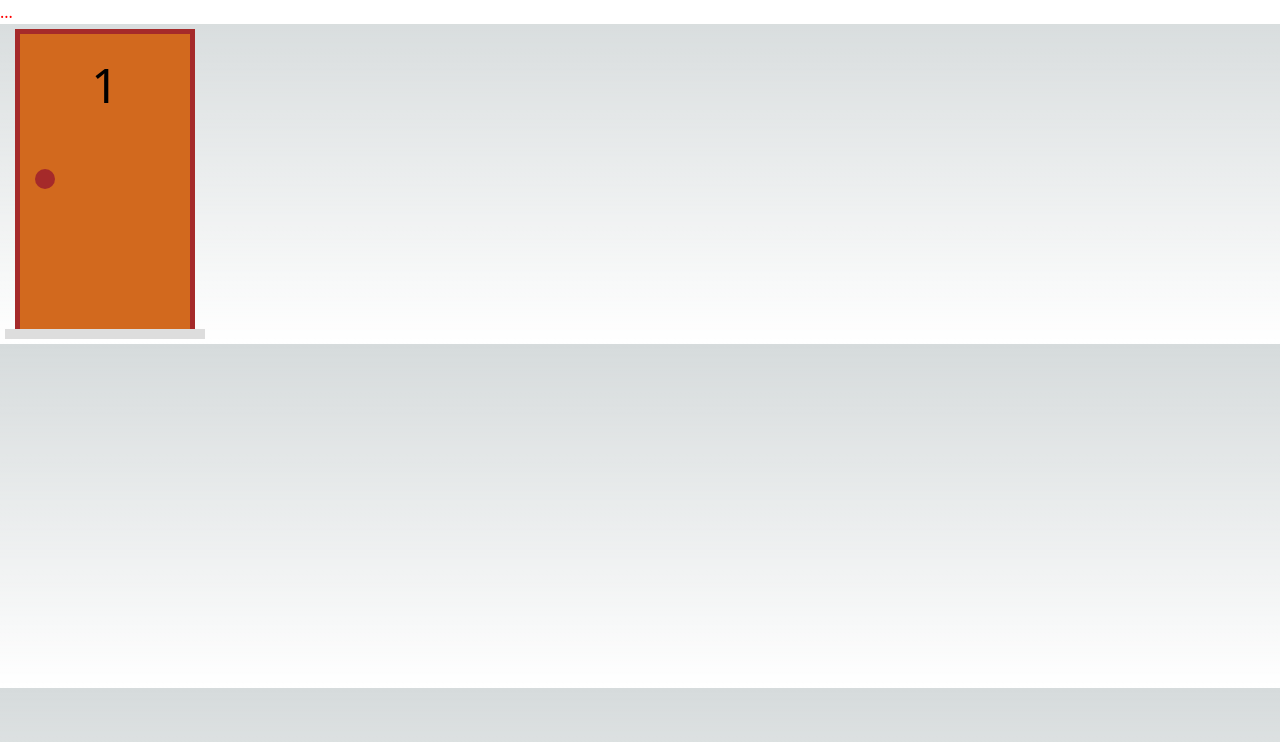
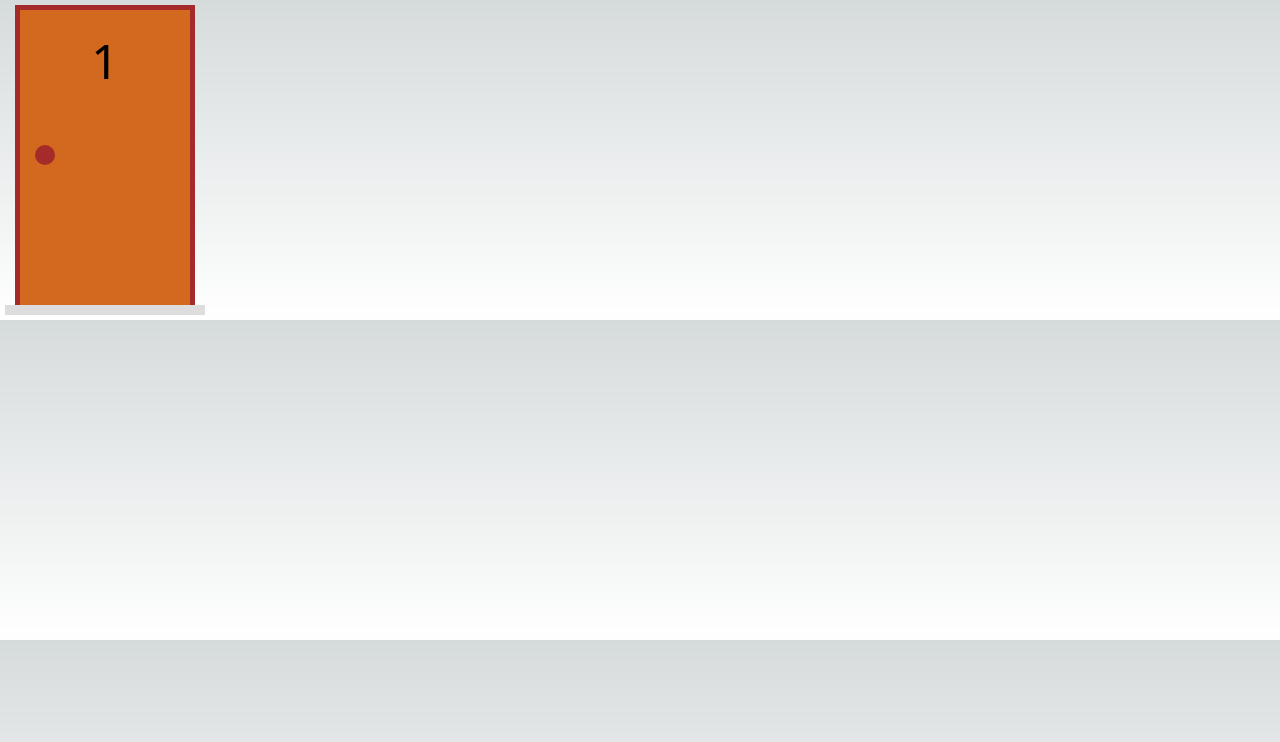
Before and after one commit to gaabiceranto/monty-hall, a Next.js app: page / in a window 1280 px wide. Shown: the top 742 px of the page. Built offline with nearby package versions, Linux system fonts and the light colour scheme.

Commit message:
remove selection when door is open

```diff
--- a/src/components/Door.tsx
+++ b/src/components/Door.tsx
@@ -9,7 +9,7 @@ interface DoorProps{
 
 export default function Door(props:DoorProps) {
     const door = props.value
-  const select = door.select ? styles.select : ''
+  const select = door.select && !door.open ? styles.select : ''
 
   const changeSelection = (e: any) => props.onChange(door.changeSelection());
   const open = (e: any) => {
--- a/src/pages/index.tsx
+++ b/src/pages/index.tsx
@@ -13,16 +13,10 @@ export default function Home() {
 
   return (
     <>
-      {/* <Head>
-        <title>Create Next App</title>
-        <meta name="description" content="Generated by create next app" />
-        <meta name="viewport" content="width=device-width, initial-scale=1" />
-        <link rel="icon" href="/favicon.ico" />
-      </Head> */}
-     {/* <Gift/> */}
      <div style={{display:"flex", flexDirection:"column"}}>
-      <input type="text" style={{color:"red"}} value={text} onChange={e =>setText(e.target.value)}/>
+
        <Door value={p1} onChange={newDoor => setP1(newDoor)} />
+
      </div>
     </>
   )
```
